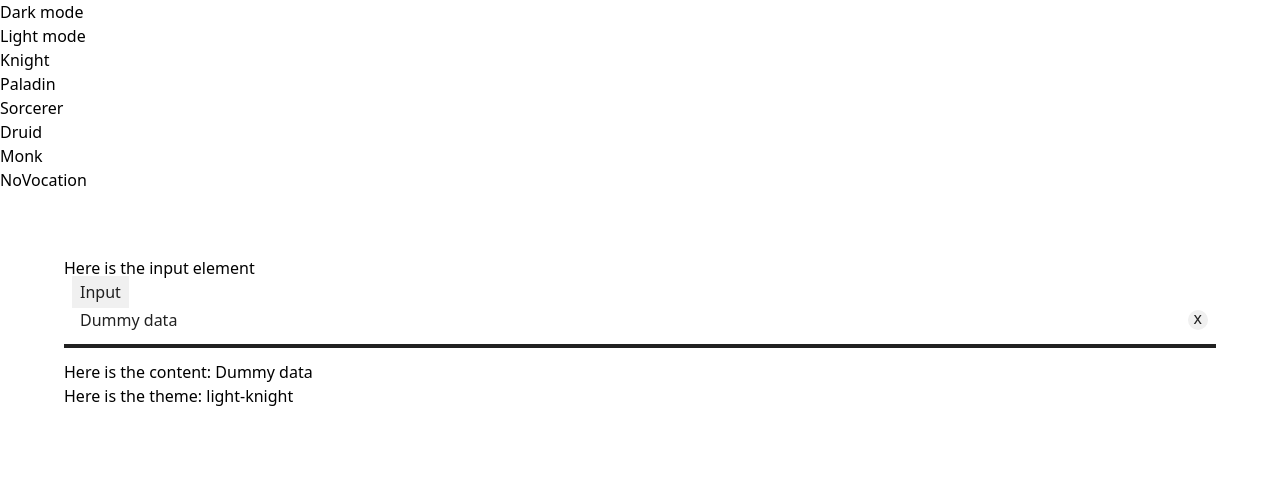
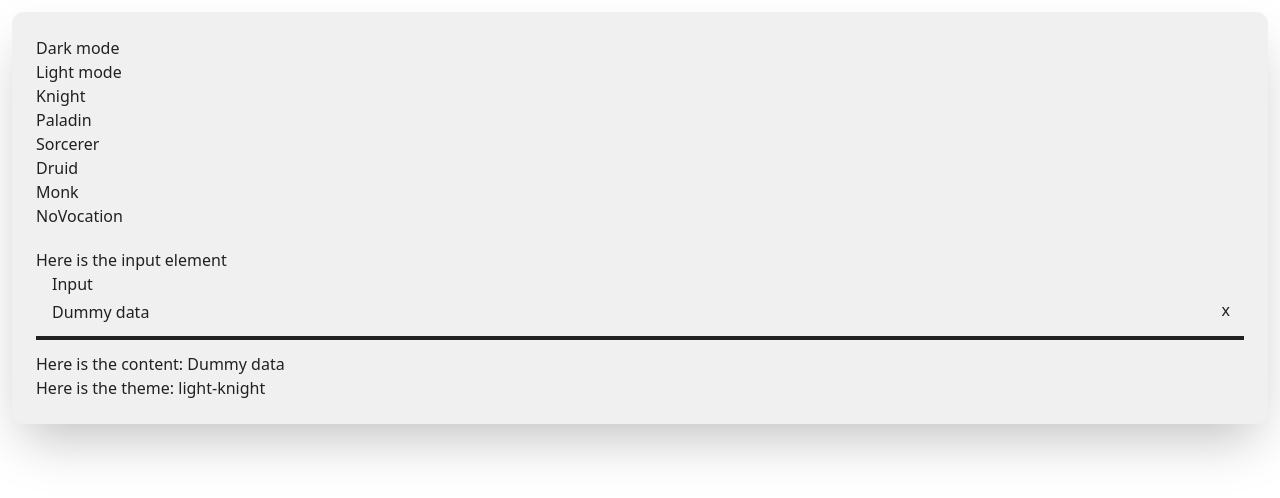
Before and after one commit to Diego-Bittencourt/sorcerers-dashboard, a Nuxt app in the folder apps/web/: page / in a window 1280 px wide. Shown: the top 498 px of the page. Built offline with nearby package versions, Linux system fonts and the light colour scheme.

Commit message:
Add the card component

```diff
--- a/apps/web/app.vue
+++ b/apps/web/app.vue
@@ -1,4 +1,5 @@
 <template>
+  <TheCard>
   <div>
     <div @click="setMode('dark')">Dark mode</div>
     <div @click="setMode('light')">Light mode</div>
@@ -9,7 +10,7 @@
     <div @click="setVocation('monk')">Monk</div>
     <div @click="setVocation('novoc')">NoVocation</div>
   </div>
-  <div class="w-full h-full p-16">
+  <div class="w-full h-full mt-5">
     <p>Here is the input element</p>
 
     <TheInput v-model="inputContent"/>
@@ -17,10 +18,12 @@
     <p>Here is the content: {{ inputContent}}</p>
     <p> Here is the theme: {{ theme }}</p>
   </div>
+  </TheCard>
 </template>
 
 <script setup lang="ts">
 import TheInput from '@/components/atoms/TheInput.vue'
+import TheCard from '@/components/atoms/TheCard.vue'
 import { setVocation, setMode } from '@/composables/theme/setTheme'
 import { useTheme } from '@/composables/theme/useTheme'
 
--- /dev/null
+++ b/apps/web/components/atoms/TheCard.vue
@@ -0,0 +1,13 @@
+<template>
+  <div
+    :class="`hover:shadow-${theme} hover:scale-[101%] lg:p-6 p-3 m-3 lg:m6 bg-${mode}-background-secondary rounded-xl shadow-2xl transition-all duration-300 ease-in-out text-${mode}-foreground-primary`"
+  >
+    <slot></slot>
+  </div>
+</template>
+
+<script setup lang="ts">
+import { useTheme } from "../../composables/theme/useTheme";
+
+const { mode, theme } = useTheme();
+</script>
--- a/apps/web/tailwind.config.ts
+++ b/apps/web/tailwind.config.ts
@@ -67,5 +67,17 @@ export default <Partial<Config>>{
     "group-focus-within:border-dark-monk",
     "group-focus-within:border-light-novoc",
     "group-focus-within:border-dark-novoc",
+    "hover:shadow-light-sorcerer",
+    "hover:shadow-dark-sorcerer",
+    "hover:shadow-light-druid",
+    "hover:shadow-dark-druid",
+    "hover:shadow-light-monk",
+    "hover:shadow-dark-monk",
+    "hover:shadow-light-novoc",
+    "hover:shadow-dark-novoc",
+    "hover:shadow-light-knight",
+    "hover:shadow-dark-knight",
+    "hover:shadow-light-paladin",
+    "hover:shadow-dark-paladin"
   ]
 }
```
